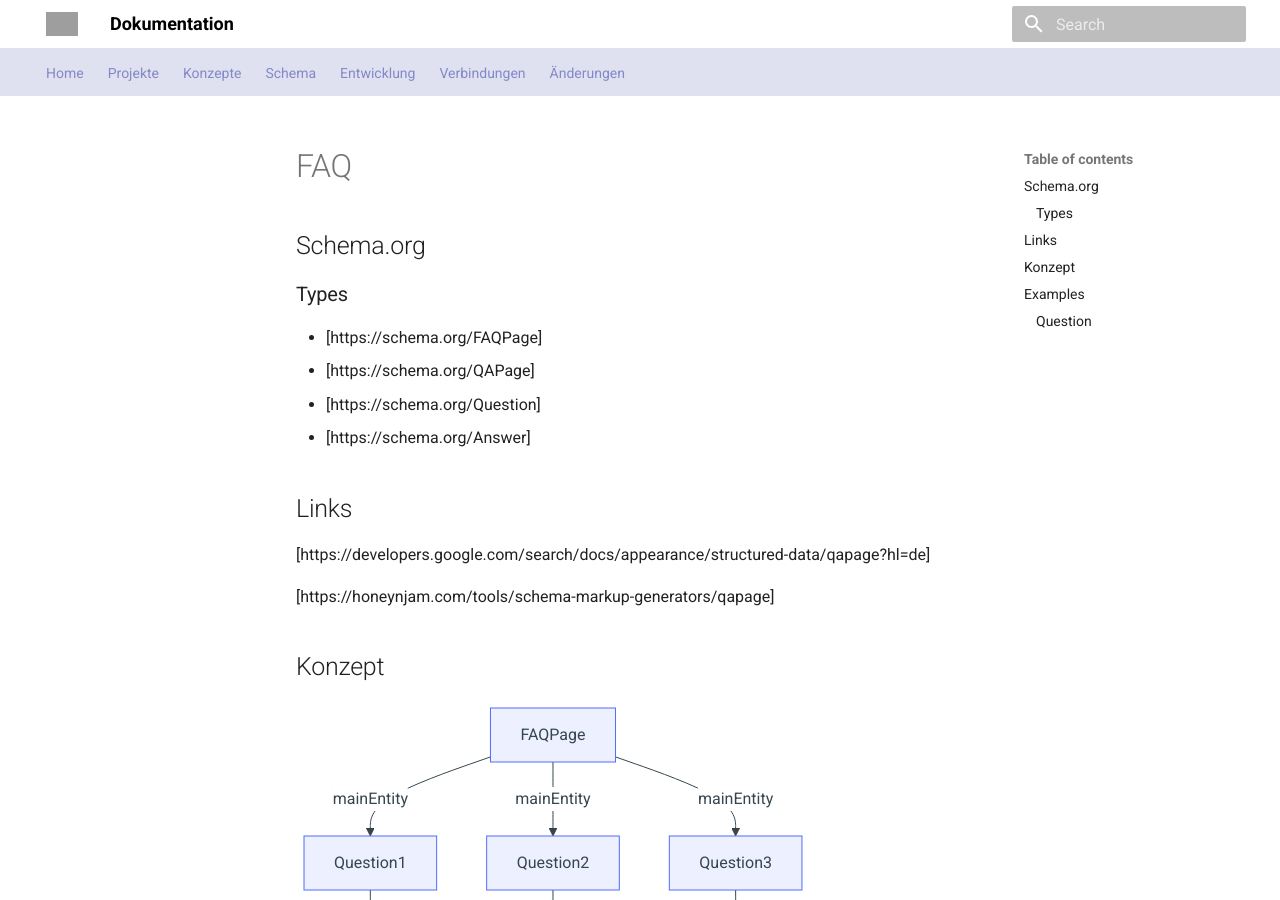
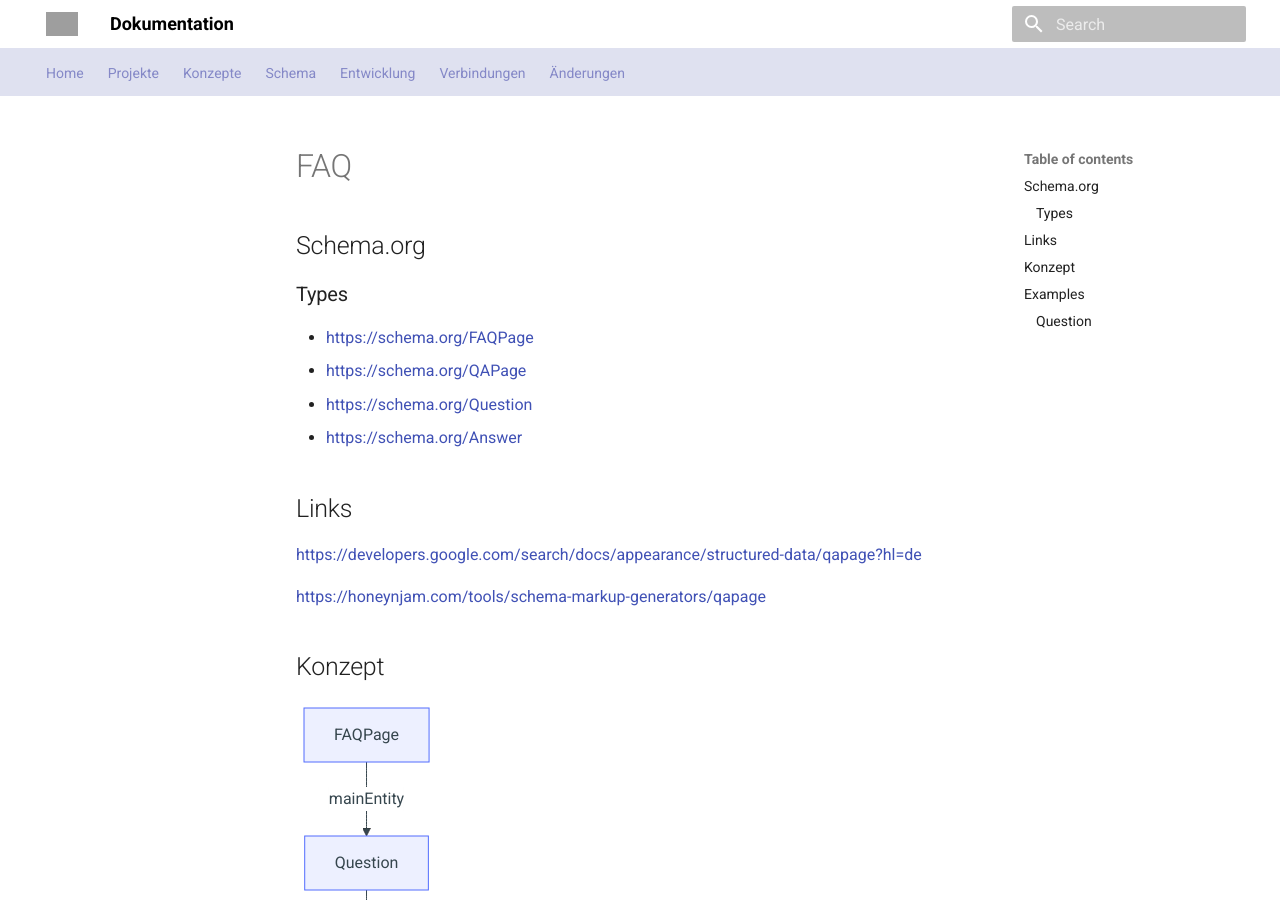
Before and after one commit to tsolenthaler/docs.contentdesk.io, an MkDocs documentation site: the page built from docs/concepts/faq.md, in a window 1280 px wide and 900 px high. Built offline with MkDocs 1.6.1 and Material for MkDocs 9.7.7, drawn with Linux system fonts in a browser that asks for light colours; comment, search, counter and statistics services are not loaded; some of the changed lines change nothing that is shown; grey boxes are pictures that could not be loaded.

Commit message:
Fix formatting of links in FAQ section for consistency

````diff
--- a/docs/concepts/faq.md
+++ b/docs/concepts/faq.md
@@ -4,17 +4,24 @@
 
 ### Types
 
-* [https://schema.org/FAQPage]
-* [https://schema.org/QAPage]
-* [https://schema.org/Question]
-* [https://schema.org/Answer]
+* [https://schema.org/FAQPage](https://schema.org/FAQPage)
+* [https://schema.org/QAPage](https://schema.org/QAPage)
+* [https://schema.org/Question](https://schema.org/Question)
+* [https://schema.org/Answer](https://schema.org/Answer)
 
 ## Links
-[https://developers.google.com/search/docs/appearance/structured-data/qapage?hl=de]
+[https://developers.google.com/search/docs/appearance/structured-data/qapage?hl=de](https://developers.google.com/search/docs/appearance/structured-data/qapage?hl=de)
 
-[https://honeynjam.com/tools/schema-markup-generators/qapage]
+[https://honeynjam.com/tools/schema-markup-generators/qapage](https://honeynjam.com/tools/schema-markup-generators/qapage)
 
 ## Konzept
+``` mermaid
+graph TD
+    FAQPage -->|mainEntity| Question
+    Question --> |acceptedAnswer| Answer
+```
+
+
 ``` mermaid
 graph TD
     FAQPage -->|mainEntity| Question1
````
